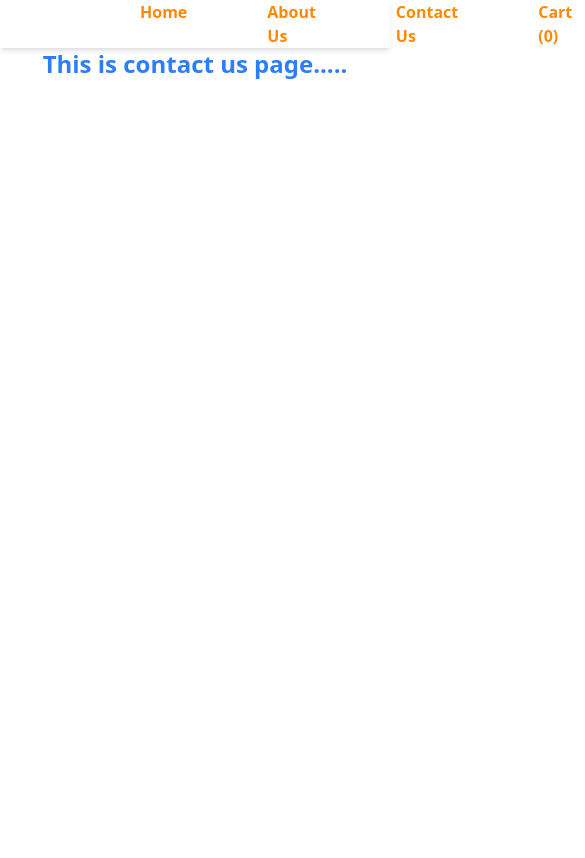
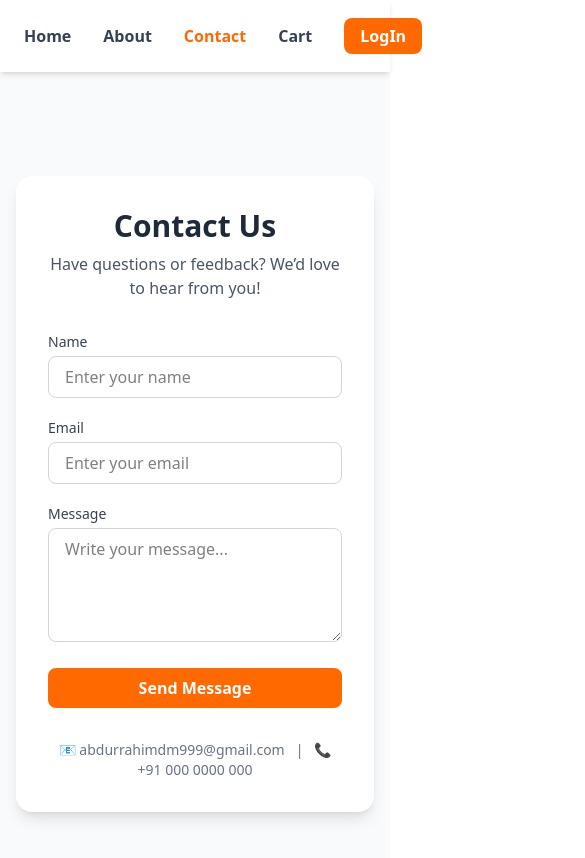
Before and after one commit to Abdul-70/FastEeat, a React (Vite) app: page /contact in a window 390 px wide. Shown: the top 858 px of the page, 585 px wide, since content can reach past the window. Built offline with nearby package versions, Linux system fonts and the light colour scheme.

Commit message:
enhancing my ui

```diff
--- a/src/component/About.jsx
+++ b/src/component/About.jsx
@@ -1,11 +1,55 @@
 import React from "react";
-const About = ()=>{
-    return(
-        <div className="content-center justify-center flex font-bold text-2xl text-blue-500">
-<h1>This is About section .....</h1>
+
+const About = () => {
+  return (
+    <div className="min-h-screen bg-gray-50 flex justify-center items-center px-4">
+      <div className="max-w-3xl bg-white shadow-lg rounded-2xl p-8">
+
+        <h1 className="text-3xl font-bold text-gray-800 mb-4 text-center">
+          About Us
+        </h1>
+
+        <p className="text-gray-600 text-center mb-6">
+          Welcome to our food delivery app inspired by Swiggy.
+          This project is built to practice modern frontend development using
+          React, Redux Toolkit, and Tailwind CSS.
+        </p>
+
+        <div className="grid md:grid-cols-3 gap-6 text-center">
+          <div className="p-4 rounded-xl bg-gray-100">
+            <h2 className="font-semibold text-lg text-gray-800">
+              🚀 Fast
+            </h2>
+            <p className="text-sm text-gray-600 mt-2">
+              Optimized UI with smooth user experience.
+            </p>
+          </div>
+
+          <div className="p-4 rounded-xl bg-gray-100">
+            <h2 className="font-semibold text-lg text-gray-800">
+              🍔 Variety
+            </h2>
+            <p className="text-sm text-gray-600 mt-2">
+              Multiple restaurants & cuisines.
+            </p>
+          </div>
+
+          <div className="p-4 rounded-xl bg-gray-100">
+            <h2 className="font-semibold text-lg text-gray-800">
+              💳 Easy Cart
+            </h2>
+            <p className="text-sm text-gray-600 mt-2">
+              Redux-powered cart management.
+            </p>
+          </div>
         </div>
 
-    )
-}
+        <p className="text-center text-sm text-gray-500 mt-8">
+          Built with ❤️ using React & Tailwind CSS
+        </p>
+      </div>
+    </div>
+  );
+};
 
 export default About;
--- a/src/component/Cart.jsx
+++ b/src/component/Cart.jsx
@@ -1,15 +1,26 @@
 import React from "react";
 import { useSelector } from "react-redux";
 import { MenuItem } from "./RestaurantMenu";
+import { useDispatch } from "react-redux";
+import { clearItems } from "../utils/cartSlice";
 
 const Cart = () => {
   const cartItems = useSelector((store) => store.cart.items);
+  const dispatch = useDispatch()
 
+    const handleClearItems= ()=>{
+        dispatch(clearItems())
+    }
   return (
     <div className="w-6/12 mx-auto py-6">
       <h1 className="font-bold text-2xl text-center mb-4">
         Cart ({cartItems.length})
       </h1>
+      <button
+      onClick={handleClearItems
+      }
+       className=" text-center my-2 bg-orange-500 text-white px-4 py-1.5 rounded-lg hover:bg-orange-600
+             transition">Clear cart</button>
 
       {cartItems.length === 0 && (
         <p className="text-center text-gray-500">Cart is empty</p>
--- a/src/component/Contact.jsx
+++ b/src/component/Contact.jsx
@@ -1,11 +1,71 @@
 import React from "react";
 
-const Contact = ()=>{
-    return(
-        <div className="content-center justify-center flex font-bold text-2xl text-blue-500">
-            <h1>This is contact us page.....</h1>
+const Contact = () => {
+  return (
+    <div className="min-h-screen bg-gray-50 flex justify-center items-center px-4">
+      <div className="max-w-3xl w-full bg-white shadow-lg rounded-2xl p-8">
+
+        <h1 className="text-3xl font-bold text-gray-800 mb-2 text-center">
+          Contact Us
+        </h1>
+
+        <p className="text-gray-600 text-center mb-8">
+          Have questions or feedback? We’d love to hear from you!
+        </p>
+
+        <form className="space-y-5">
+          {/* Name */}
+          <div>
+            <label className="block text-sm font-medium text-gray-700 mb-1">
+              Name
+            </label>
+            <input
+              type="text"
+              placeholder="Enter your name"
+              className="w-full border border-gray-300 rounded-lg px-4 py-2 focus:outline-none focus:ring-2 focus:ring-orange-400"
+            />
+          </div>
+
+          {/* Email */}
+          <div>
+            <label className="block text-sm font-medium text-gray-700 mb-1">
+              Email
+            </label>
+            <input
+              type="email"
+              placeholder="Enter your email"
+              className="w-full border border-gray-300 rounded-lg px-4 py-2 focus:outline-none focus:ring-2 focus:ring-orange-400"
+            />
+          </div>
+
+          {/* Message */}
+          <div>
+            <label className="block text-sm font-medium text-gray-700 mb-1">
+              Message
+            </label>
+            <textarea
+              rows="4"
+              placeholder="Write your message..."
+              className="w-full border border-gray-300 rounded-lg px-4 py-2 focus:outline-none focus:ring-2 focus:ring-orange-400"
+            ></textarea>
+          </div>
+
+          {/* Button */}
+          <button
+            type="submit"
+            className="w-full bg-orange-500 text-white font-semibold py-2 rounded-lg hover:bg-orange-600 transition"
+          >
+            Send Message
+          </button>
+        </form>
+
+        {/* Contact Info */}
+        <div className="mt-8 text-center text-sm text-gray-500">
+          📧 abdurrahimdm999@gmail.com &nbsp; | &nbsp; 📞 +91 000 0000 000
         </div>
-    )
-}
+      </div>
+    </div>
+  );
+};
 
 export default Contact;
--- a/src/component/Header.jsx
+++ b/src/component/Header.jsx
@@ -1,44 +1,81 @@
-import React, { useState } from "react"
-import { Link } from "react-router-dom";
+import React, { useState } from "react";
+import { Link, NavLink } from "react-router-dom";
 import { useSelector } from "react-redux";
-const Header= ()=>{
-    const [loginSignup, setLoginSignup] = useState("LogIn")
 
-    // subscribing to the store using a selector
-    const cartItem = useSelector((store)=> store.cart.items)
-    // console.log(cartItem);
+const Header = () => {
+  const [loginSignup, setLoginSignup] = useState("LogIn");
 
+  const cartItems = useSelector((store) => store.cart.items);
 
-    return(
-        <div className="flex text-orange-400 justify-between items-center sticky top-0 z-50 bg-white shadow-md">
-            <div className="w-22 mx-10">
-                <img  src="https://hungryforever.net/wp-content/uploads/2016/04/first-eat-logo.jpg" alt="logo" />
-            </div>
-            <div className="flex">
-                <ul className="flex mx-5 font-semibold ">
-                    <li className=" px-10"><Link to="/">Home</Link></li>
-                    <li className=" px-10"><Link to="/about">About Us</Link> </li>
-                    <li className=" px-10"><Link to="/contact">Contact Us</Link></li>
-                    <li className=" px-10"><Link to="/cart">Cart ({cartItem.length})</Link></li>
+  return (
+    <header className="sticky top-0 z-50 bg-white shadow-md">
+      <div className="max-w-7xl mx-auto flex justify-between items-center px-6 py-3">
 
-                </ul>
-                <div className="mx-4">
-                    <button
-                    onClick={()=>{
-                        if(loginSignup==="LogIn"){
-                            return setLoginSignup("SignUp")
-                        }
-                        if(loginSignup!="LogIn") return setLoginSignup("LogIn")
-                    }}
-                    className="bg-amber-400  text-white cursor-pointer px-2 py-1 rounded">
-                        {loginSignup}
-                    </button>
-                </div>
+        {/* Logo */}
+        <Link to="/" className="flex items-center gap-2">
+          <img
+            className="h-12 object-contain"
+            src="https://hungryforever.net/wp-content/uploads/2016/04/first-eat-logo.jpg"
+            alt="logo"
+          />
+        </Link>
 
-            </div>
+        {/* Nav */}
+        <nav className="flex items-center gap-8 font-semibold text-gray-700">
+          <NavLink
+            to="/"
+            className={({ isActive }) =>
+              isActive ? "text-orange-500" : "hover:text-orange-500"
+            }
+          >
+            Home
+          </NavLink>
 
-        </div>
-    )
-}
+          <NavLink
+            to="/about"
+            className={({ isActive }) =>
+              isActive ? "text-orange-500" : "hover:text-orange-500"
+            }
+          >
+            About
+          </NavLink>
+
+          <NavLink
+            to="/contact"
+            className={({ isActive }) =>
+              isActive ? "text-orange-500" : "hover:text-orange-500"
+            }
+          >
+            Contact
+          </NavLink>
+
+          {/* Cart */}
+          <NavLink
+            to="/cart"
+            className="relative hover:text-orange-500"
+          >
+            Cart
+            {cartItems.length > 0 && (
+              <span className="absolute -top-2 -right-4 bg-orange-500 text-white text-xs font-bold px-2 py-0.5 rounded-full">
+                {cartItems.length}
+              </span>
+            )}
+          </NavLink>
+
+          {/* Login Button */}
+          <button
+            onClick={() =>
+              setLoginSignup(loginSignup === "LogIn" ? "SignUp" : "LogIn")
+            }
+            className="bg-orange-500 text-white px-4 py-1.5 rounded-lg hover:bg-orange-600
+             transition"
+          >
+            {loginSignup}
+          </button>
+        </nav>
+      </div>
+    </header>
+  );
+};
 
 export default Header;
--- /dev/null
+++ b/src/component/RestaurantMenuShimmer.jsx
@@ -0,0 +1,40 @@
+import React from "react";
+
+const RestaurantMenuShimmer = () => {
+  return (
+    <div className="w-7/12 mx-auto my-6 animate-pulse">
+
+      {/* Restaurant Header Shimmer */}
+      <div className="bg-gray-200 rounded-xl h-32 mb-6"></div>
+
+      {/* Categories Shimmer */}
+      {[...Array(4)].map((_, i) => (
+        <div key={i} className="mb-6">
+
+          {/* Category Title */}
+          <div className="h-8 bg-gray-200 rounded w-1/3 mb-4"></div>
+
+          {/* Menu Items */}
+          {[...Array(3)].map((_, j) => (
+            <div
+              key={j}
+              className="flex justify-between items-center mb-4"
+            >
+              {/* Text */}
+              <div className="space-y-2 w-8/12">
+                <div className="h-4 bg-gray-200 rounded w-3/4"></div>
+                <div className="h-3 bg-gray-200 rounded w-1/2"></div>
+                <div className="h-3 bg-gray-200 rounded w-full"></div>
+              </div>
+
+              {/* Image */}
+              <div className="h-24 w-24 bg-gray-200 rounded-lg"></div>
+            </div>
+          ))}
+        </div>
+      ))}
+    </div>
+  );
+};
+
+export default RestaurantMenuShimmer;
```
Also changed, not shown: src/component/Body.jsx (+68 -43 lines), src/component/RestaurantMenu.jsx (+30 -18 lines).
